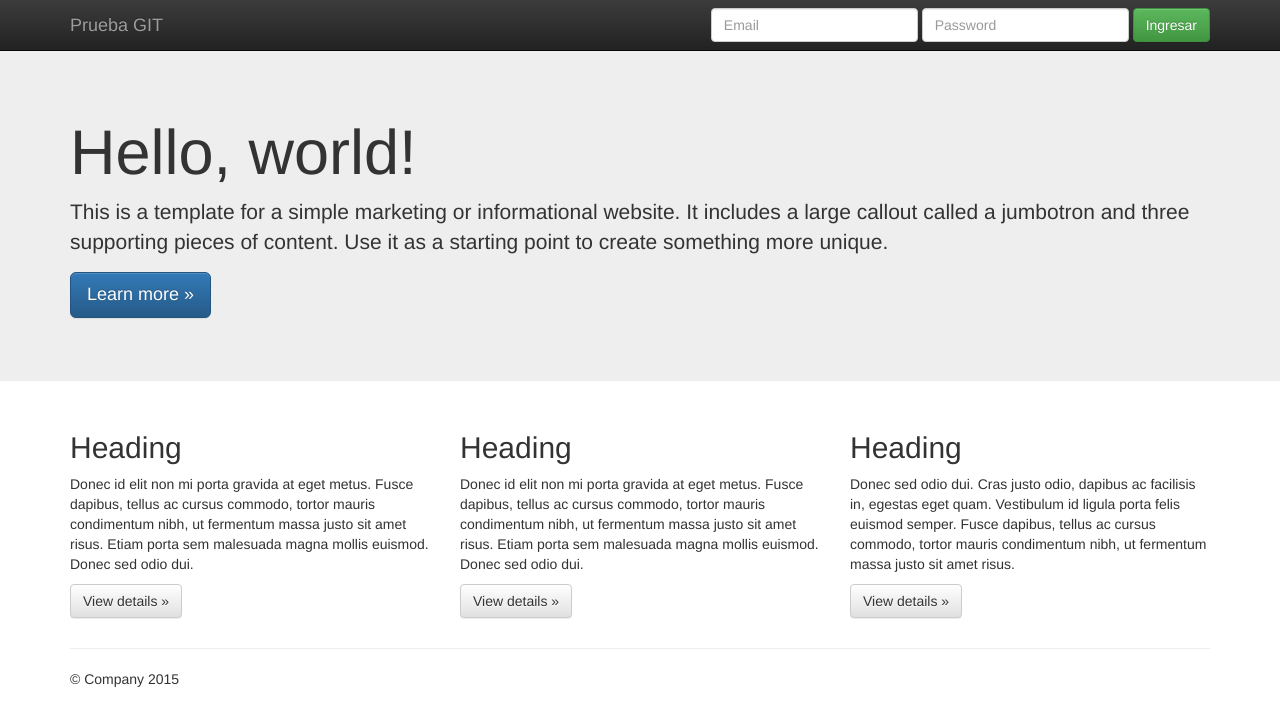
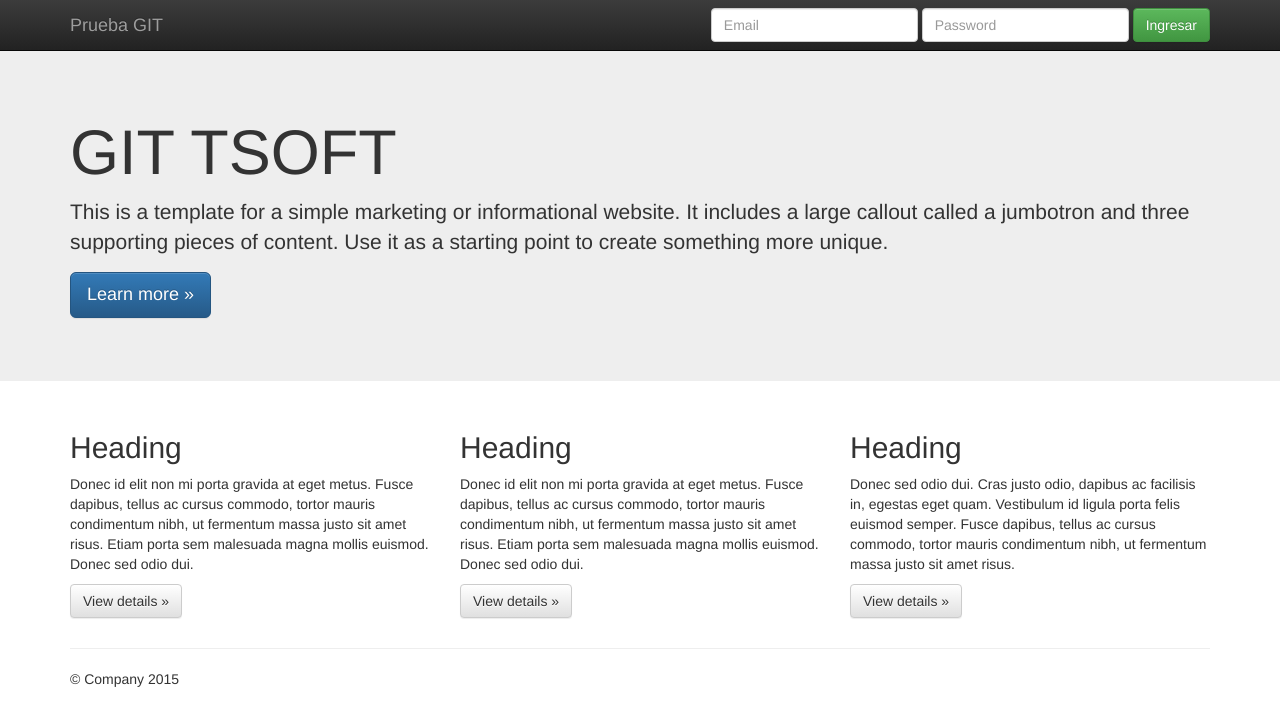
Before and after one commit to danufu/Trabajo2_daniel_nunez, a plain HTML site: page index.html in a window 1280 px wide. Drawn offline with nearby package versions, Linux system fonts and the light colour scheme.

Commit message:
Se agrega cambio 3

```diff
--- a/index.html
+++ b/index.html
@@ -55,7 +55,7 @@
     <!-- Main jumbotron for a primary marketing message or call to action -->
     <div class="jumbotron">
       <div class="container">
-        <h1>Hello, world!</h1>
+        <h1>GIT TSOFT</h1> <!--Cambio 3-->
         <p>This is a template for a simple marketing or informational website. It includes a large callout called a jumbotron and three supporting pieces of content. Use it as a starting point to create something more unique.</p>
         <p><a class="btn btn-primary btn-lg" href="#" role="button">Learn more &raquo;</a></p>
       </div>
```
